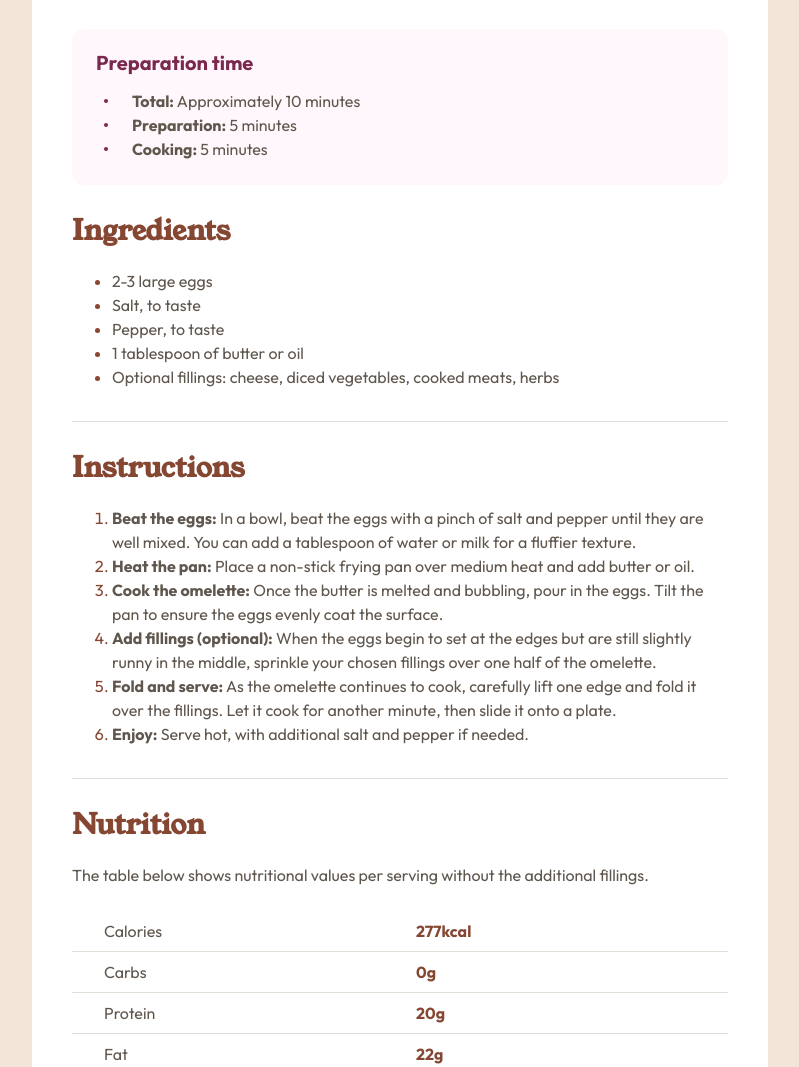
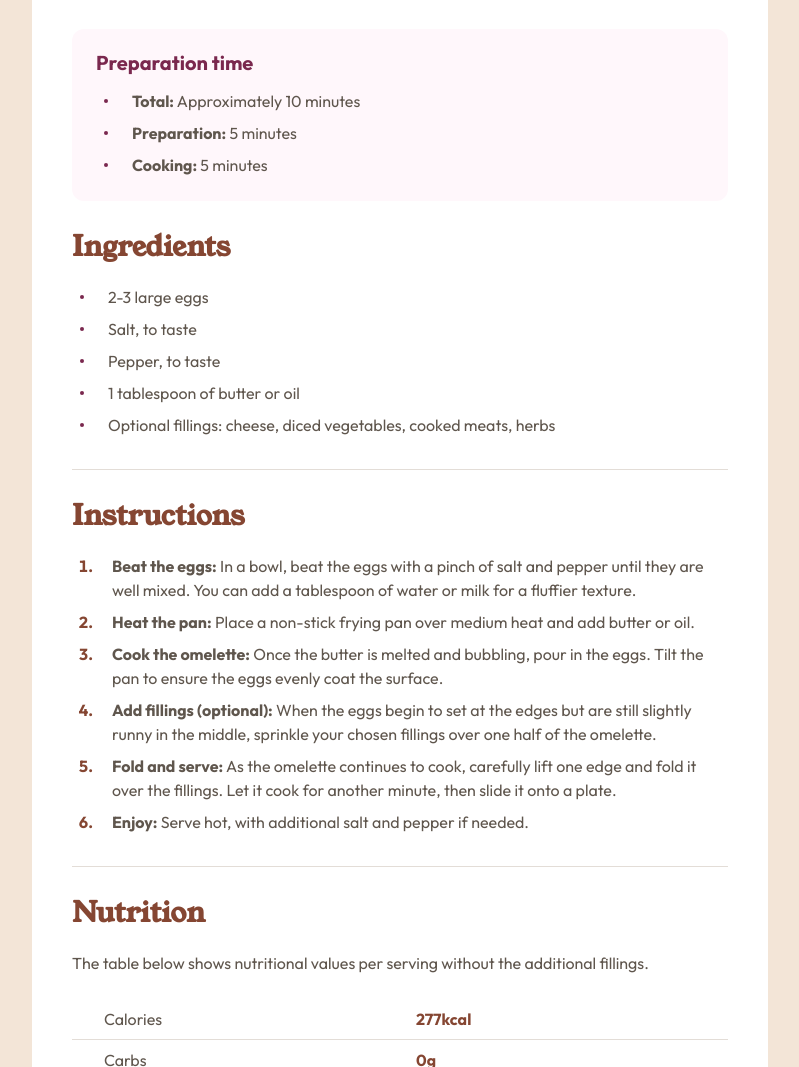
Before and after one commit to MattPahuta/recipe-page, a plain HTML site: page index.html in a window 1280 px wide. Shown: the part 621-1688 px from the top of the page, without its empty margins (240-1039 px from the left). Drawn offline with Linux system fonts and the light colour scheme.

Commit message:
Add custome list styling

```diff
--- a/styles.css
+++ b/styles.css
@@ -134,17 +134,25 @@ body {
   color: var(--rose-800);
 }
 
-.prep-list {
+.ul {
+  display: flex;
+  flex-direction: column;
+  gap: var(--spacing-100);
+
+}
+
+.ul {
   padding-left: var(--spacing-100);
   list-style: none;
 }
 
-.prep-list li {
-  display: flex;
+.ul li {
+  display: grid;
   align-items: center;
+  grid-template-columns: min-content 1fr;
 }
 
-.prep-list li::before {
+.ul li::before {
   margin-right: var(--spacing-300);
   content: "";
   width: 0.25rem;
@@ -156,6 +164,7 @@ body {
 .ingredient-list,
 .instructions-list {
   border-bottom: 1px solid var(--stone-150);
+  /* ToDo: remove block-end, not necessary with default padding? */
   padding-block-end: var(--spacing-400);
 }
 
@@ -164,17 +173,49 @@ body {
   margin-top: var(--spacing-400);
 }
 
-.ingredient-list {
+.ol {
+  padding-left: var(--spacing-300);
 }
 
-.ingredient-list li::marker,
-.instructions-list li::marker {
-  color: var(--brown-800);
+.ol li {
+  padding-left: var(--spacing-200);
 }
 
-.instructions-list {
-  padding-block-end: var(--spacing-400);
+/* ToDo: add this to the ul's as well, remove flex */
+.ol li:not(:last-of-type) {
+  margin-bottom: var(--spacing-100);
 }
+
+.ol li::marker {
+  color: var(--brown-800);
+  font-size: var(--fs-400);
+  font-weight: 700;
+}
+
+/* *** Custom counter method *** */
+/* ol {
+  counter-reset: my-awesome-counter;
+  list-style: none;
+  border: 1px solid red;
+}
+ol li {
+  margin: 0 0 0.5rem 0;
+  counter-increment: my-awesome-counter;
+  position: relative;
+}
+ol li::before {
+  content: counter(my-awesome-counter) ".";
+  color: var(--brown-800);
+  font-weight: bold;
+  position: absolute;
+  --size: 32px;
+  left: calc(-1 * var(--size) - 10px);
+  width: var(--size);
+  height: var(--size);
+  top: 0;
+  text-align: center;
+} */
+
 
 /* Table Styles */
 .recipe-table {
```
